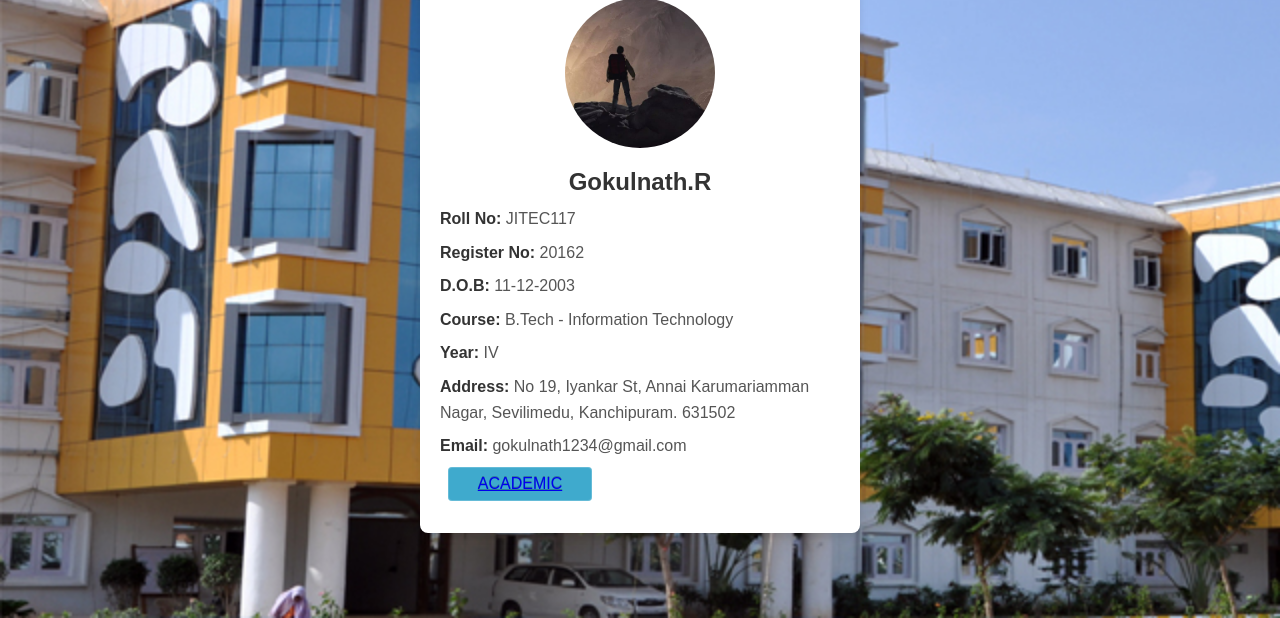
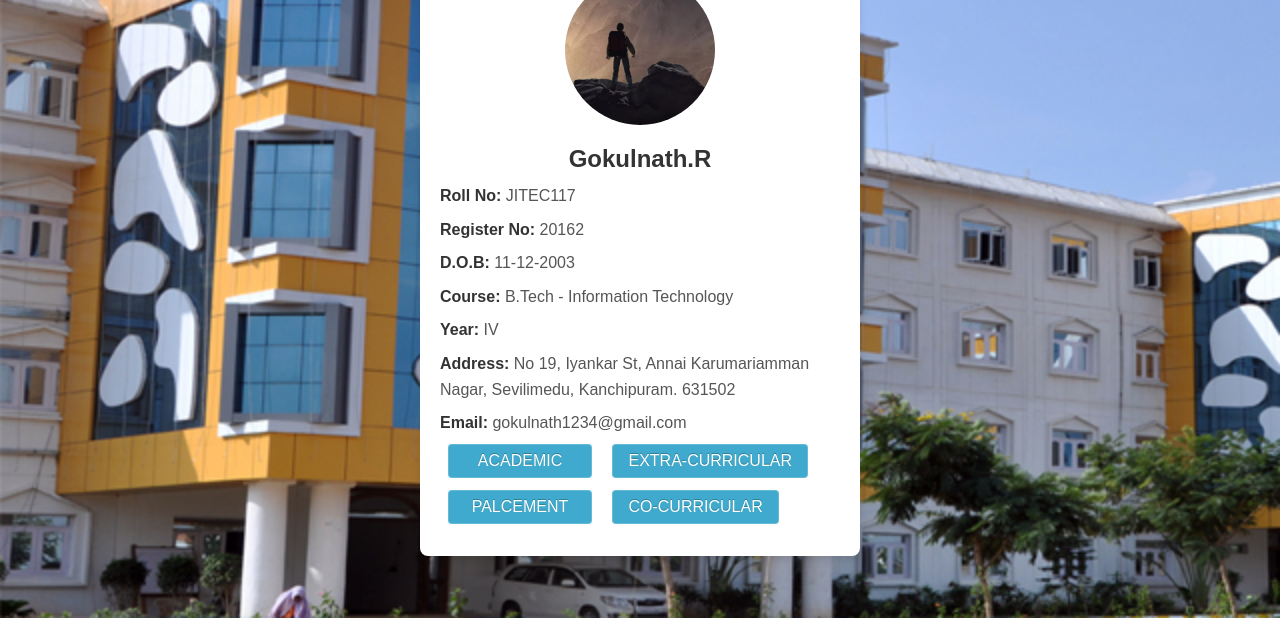
Before and after one commit to bejistojoseph/student_profile_demo, a plain HTML site: page index.html in a window 1280 px wide. Shown: the part 182-800 px from the top of the page. Drawn offline with Linux system fonts and the light colour scheme.

Commit message:
all buttons

```diff
--- a/index.html
+++ b/index.html
@@ -23,11 +23,26 @@
             <p><strong>Email:</strong> gokulnath1234@gmail.com</p>
         </div>
 
-<button type="button" class="button">
-  <div class="button-top"><a href="academic.html">ACADEMIC</a></div>
-  <div class="button-bottom"></div>
-  <div class="button-base"></div>
+<button type="button" class="button" onclick="location.href='academic.html'">
+  <div class="button-top">ACADEMIC</div>
 </button>
+
+<button type="button" class="button" onclick="location.href='academic.html'">
+    <div class="button-top">EXTRA-CURRICULAR</div>
+</button>
+
+<button type="button" class="button" onclick="location.href='academic.html'">
+    <div class="button-top">PALCEMENT</div>
+</button>
+
+<button type="button" class="button" onclick="location.href='academic.html'">
+    <div class="button-top">CO-CURRICULAR</div>
+  </button>
+
+
+
+
+
     </div>
 
 </body>
```
Also changed, not shown: style.css (+0 -34 lines).
